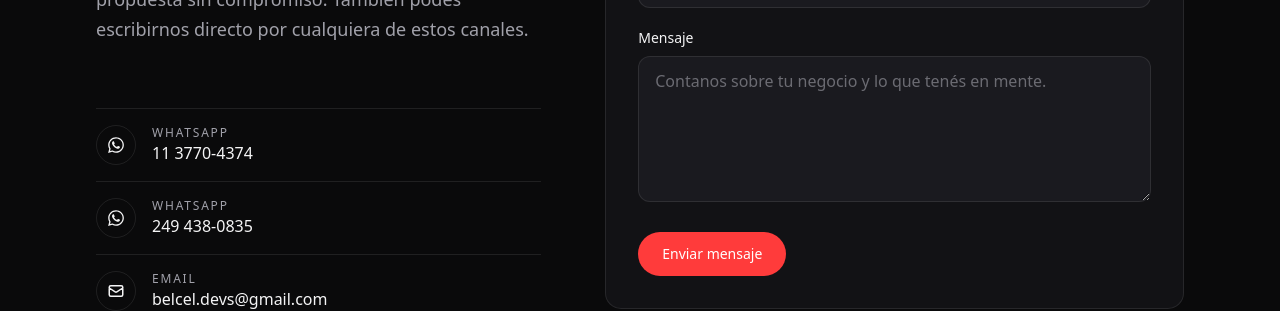
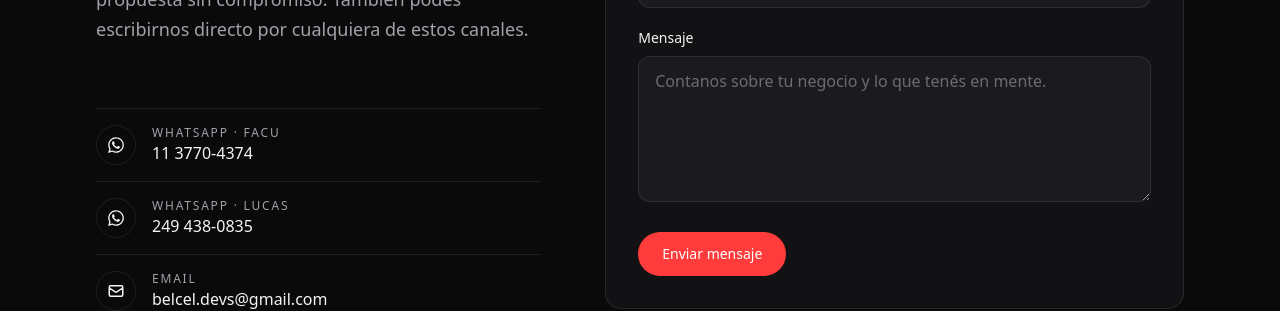
Before and after one commit to BelCel/BELCELweb, a React (Vite) app: page / in a window 1280 px wide. Shown: the part 6060-6371 px from the top of the page. Built offline with nearby package versions, Linux system fonts and the light colour scheme.

Commit message:
Contacto: aclara de quién es cada WhatsApp

```diff
--- a/src/components/Contact.jsx
+++ b/src/components/Contact.jsx
@@ -7,7 +7,7 @@ import { contact, whatsappLink } from '../data/site.js'
 const channels = [
   ...contact.whatsapp.map((w) => ({
     icon: FaWhatsapp,
-    label: 'WhatsApp',
+    label: w.person ? `WhatsApp · ${w.person}` : 'WhatsApp',
     value: w.label,
     href: whatsappLink(w.number),
   })),
--- a/src/data/site.js
+++ b/src/data/site.js
@@ -5,8 +5,8 @@
 export const contact = {
   email: 'belcel.devs@gmail.com',
   whatsapp: [
-    { label: '11 3770-4374', number: '5491137704374' },
-    { label: '249 438-0835', number: '5492494380835' },
+    { label: '11 3770-4374', number: '5491137704374', person: 'Facu' },
+    { label: '249 438-0835', number: '5492494380835', person: 'Lucas' },
   ],
   instagram: { handle: '@belcel.devs', url: 'https://www.instagram.com/belcel.devs/' },
   linkedin: { handle: 'BelCel', url: 'https://www.linkedin.com/company/103963905/' },
```
